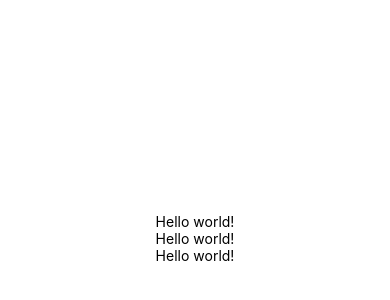
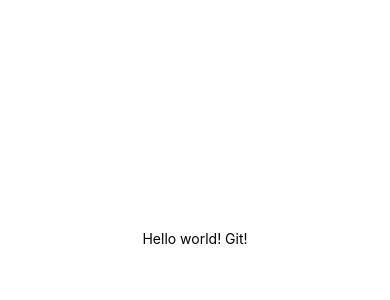
Before and after one commit to Ladanovasv/work, a React Native app: screen / in a window 390 px wide. Shown: the part 184-484 px from the top of the page. Built offline with nearby package versions, Linux system fonts and the light colour scheme.

Commit message:
First push

```diff
--- a/App.js
+++ b/App.js
@@ -11,9 +11,7 @@ class App extends React.Component{
           alignItems:"center"
         }}
         >
-        <Text> Hello world! </Text>
-        <Text> Hello world! </Text>
-        <Text> Hello world! </Text>
+        <Text> Hello world! Git! </Text>
       </View>
     )
   }
```
